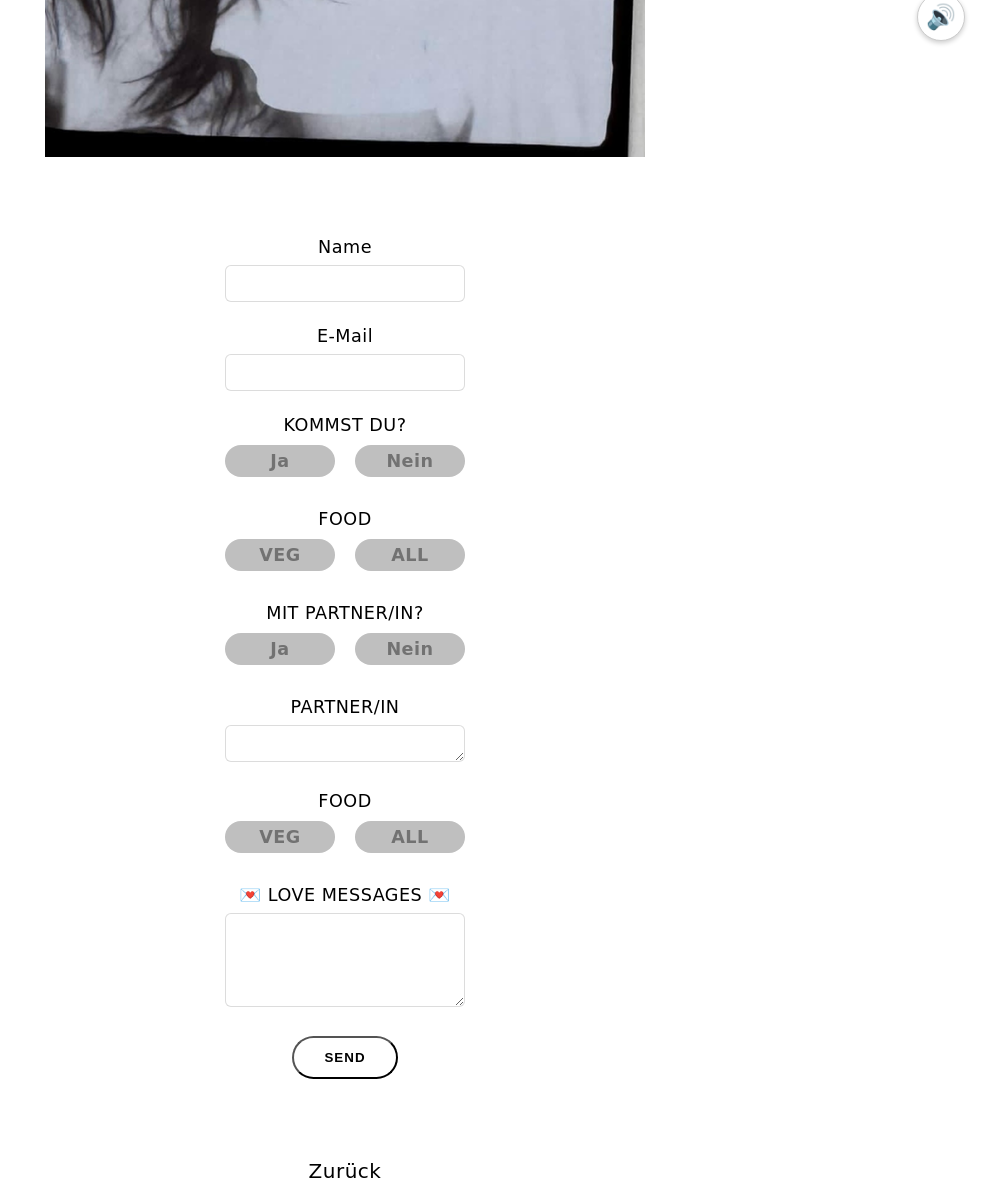
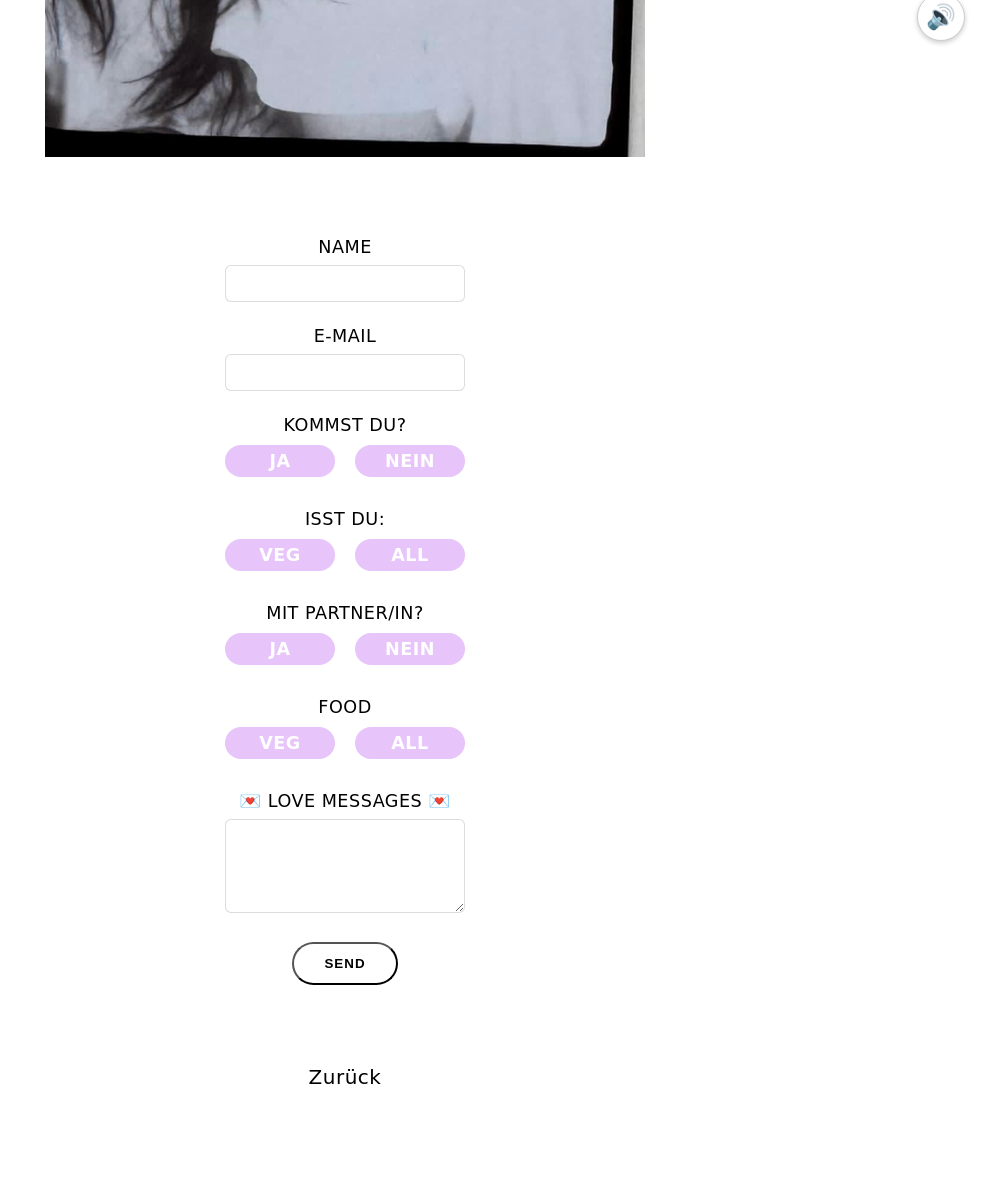
Before and after one commit to Grubinio/hochzeit, a Flask app: page /antwort in a window 1280 px wide. Shown: the part 739-1922 px from the top of the page, without its empty margins (295-1280 px from the left). After the commit the page ends 1823 px from the top, so only its background shows below. Run offline with Flask 3, Linux system fonts and the light colour scheme; some web fonts are replaced.

Commit message:
Änderungen RSVP

```diff
--- a/static/style.css
+++ b/static/style.css
@@ -243,8 +243,8 @@ a {
   padding: 6px 15px;
   /*border: 2px solid #000000;*/
   border-radius: 30px;
-  background-color: rgb(191, 191, 191);
-  color: #727272;
+  background-color: #E7c4f9;
+  color: #ffffff;
   cursor: url('herzG.png'), auto;/*pointer;*/
   font-weight: bold;
   transition: all 0.2s ease-in-out;
@@ -255,6 +255,7 @@ a {
 .button-toggle-group input[type="radio"]:checked + label {
   background-color: #E4F3FD;
   color: rgb(0, 0, 0);
+  border: 1px solid #000000;
 }
 
 .alert {
--- a/templates/zusage.html
+++ b/templates/zusage.html
@@ -41,12 +41,12 @@
     {% endwith %}
     <form method="POST" action="{{ url_for('antwort') }}" class="rsvp-form">
         <div class="form-group">
-            <label for="name">Name</label>
+            <label for="name">NAME</label>
             <input type="text" name="name" id="name" required autocomplete="name">
         </div>
 
         <div class="form-group">
-            <label for="email">E-Mail</label>
+            <label for="email">E-MAIL</label>
             <input type="email" name="email" id="email" required autocomplete="email">
         </div>
 
@@ -54,13 +54,13 @@
             <label>KOMMST DU?</label>
             <div class="button-toggle-group centered-toggle">
                 <input type="radio" id="zusage-ja" name="zusage" value="Ja" required>
-                <label for="zusage-ja">Ja</label>
+                <label for="zusage-ja">JA</label>
                 <input type="radio" id="zusage-nein" name="zusage" value="Nein">
-                <label for="zusage-nein">Nein</label>
+                <label for="zusage-nein">NEIN</label>
             </div>
         </div>
         <div class="form-group">
-            <label>FOOD</label>
+            <label>ISST DU:</label>
             <div class="button-toggle-group centered-toggle">
                 <input type="radio" id="essen-veg" name="essen" value="Veg" required>
                 <label for="essen-veg">VEG</label>
@@ -72,16 +72,11 @@
             <label>MIT PARTNER/IN?</label>
             <div class="button-toggle-group centered-toggle">
                 <input type="radio" id="partner-ja" name="zusage-p" value="Ja" required>
-                <label for="partner-ja">Ja</label>
+                <label for="partner-ja">JA</label>
                 <input type="radio" id="partner-nein" name="zusage-p" value="Nein">
-                <label for="partner-nein">Nein</label>
+                <label for="partner-nein">NEIN</label>
             </div>
         </div>
-        <div class="form-group">
-            <label for="name_p">PARTNER/IN</label>
-            <textarea name="name_p" id="name_p" rows="1"></textarea>
-        </div>
-
         <div class="form-group">
             <label>FOOD</label> <!--Essen Partner/in-->
             <div class="button-toggle-group centered-toggle">
```
Also changed, not shown: test_db.py (added, +21 -0 lines).
